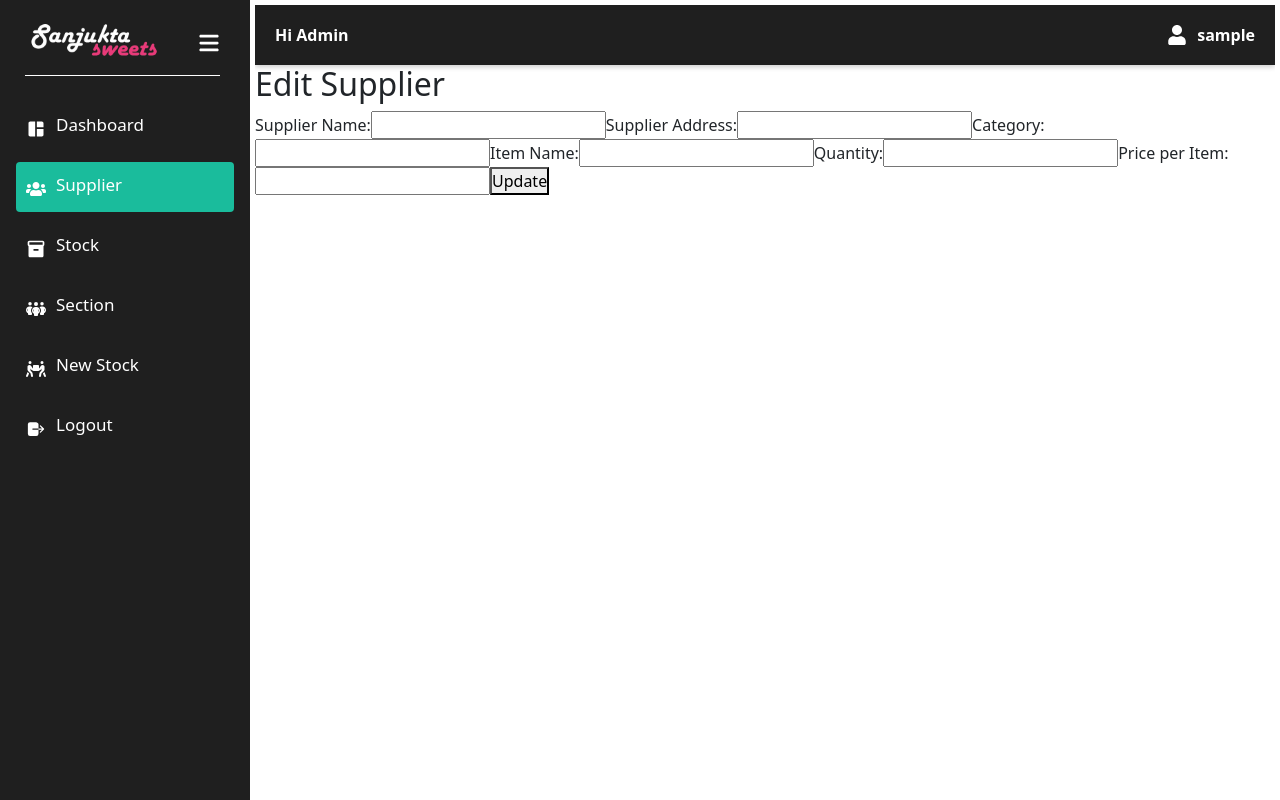
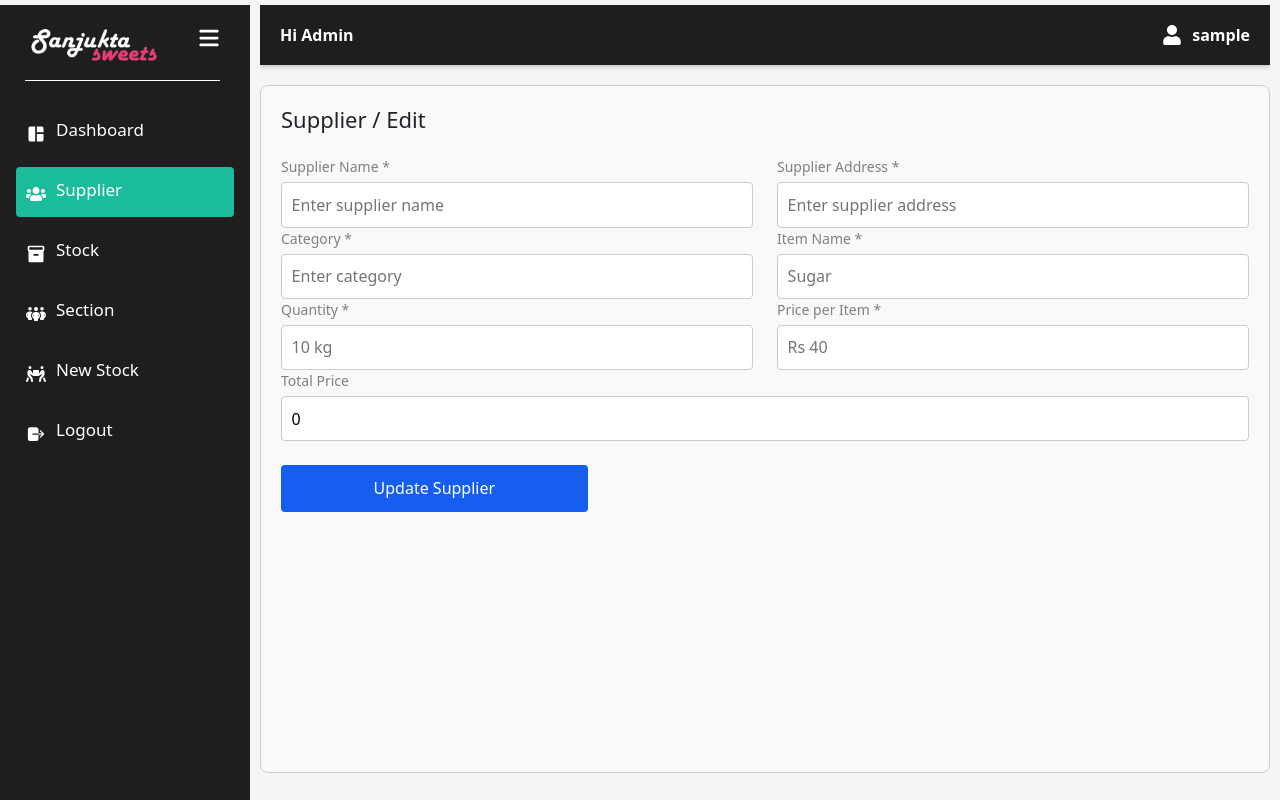
Before and after one commit to Alomj257/sanjukta-agro-products, a React (Create React App) app in the folder client/: page /admin/supplier/edit/1 in a window 1280 px wide. Built offline with nearby package versions, Linux system fonts and the light colour scheme; sample sign-in values are in the browser's storage.

Commit message:
add, delete and view supplier

```diff
--- a/client/src/components/sidebar/Sidebar.css
+++ b/client/src/components/sidebar/Sidebar.css
@@ -4,6 +4,7 @@
   color: white;
   height: 100vh;
   padding: 5px 10px;
+  margin-top: 5px;
   transition: width 0.5s ease, padding 0.5s ease;
   display: flex;
   flex-direction: column;
@@ -43,6 +44,7 @@
   color: white;
   cursor: pointer;
   font-size: 22px;
+  margin-top: -20px;
   transition: transform 0.5s ease;
 }
 
@@ -99,3 +101,7 @@
   margin-right: 0;
   text-align: center;
 }
+
+.sidebar.collapsed .collapse-btn {
+  padding-top: 15px;
+}
--- a/client/src/components/ui/button.css
+++ b/client/src/components/ui/button.css
@@ -1,6 +1,6 @@
 .ui_button {
     width: 100%;
-    padding: 0.8rem;
+    padding: 0.7rem;
     outline: none;
     border: none;
     border-radius: 4px;
--- a/client/src/index.css
+++ b/client/src/index.css
@@ -5,7 +5,7 @@
 }
 
 body {
-  background-color: #f5f5f5;
+  background-color: #f5f5f5 !important;
   font-family: system-ui;
 }
 
--- a/client/src/layouts/Layout.css
+++ b/client/src/layouts/Layout.css
@@ -19,7 +19,7 @@
   flex: 1;
   display: flex;
   flex-direction: column;
-  margin: 5px 5px;
+  margin: 5px 10px;
   overflow: hidden;
 }
 
--- a/client/src/pages/admin/supplier/AddSupplier.jsx
+++ b/client/src/pages/admin/supplier/AddSupplier.jsx
@@ -1,5 +1,8 @@
 import React, { useState, useEffect } from 'react';
 import './supplier-style.css';
+import Input from '../../../components/ui/Input';
+import Button from '../../../components/ui/Button';
+import LoadingButton from '../../../components/ui/LoadingButton';
 
 const AddSupplier = ({ onAdd }) => {
     const [formData, setFormData] = useState({
@@ -34,47 +37,94 @@ const AddSupplier = ({ onAdd }) => {
     };
 
     return (
-        <div className='add-supplier-container'>
-            <h2>Supplier / Add</h2>
+        <div className='suppier_main'>
+            <h2 className='supplier_header'>Supplier / Add</h2>
             <form onSubmit={handleSubmit}>
-                <div className="row">
-                    <div className="col-md-6">
+                <div className="row supplier_container">
+                    <div className="col-md-6 supplier_item">
                         <label>Supplier Name *</label>
-                        <input type="text" name="supplierName" value={formData.supplierName} onChange={handleChange} placeholder='Enter supplier name' required />
+                        <Input
+                            type="text"
+                            name="supplierName"
+                            value={formData.supplierName}
+                            onChange={handleChange}
+                            placeholder="Enter supplier name"
+                            required
+                        />
                     </div>
 
-                    <div className="col-md-6">
+                    <div className="col-md-6 supplier_item">
                         <label>Supplier Address *</label>
-                        <input type="text" name="supplierAddress" value={formData.supplierAddress} onChange={handleChange} placeholder='Enter supplier address' required />
+                        <Input
+                            type="text"
+                            name="supplierAddress"
+                            value={formData.supplierAddress}
+                            onChange={handleChange}
+                            placeholder="Enter supplier address"
+                            required
+                        />
                     </div>
 
-                    <div className="col-md-6">
+                    <div className="col-md-6 supplier_item">
                         <label>Category *</label>
-                        <input type="text" name="category" value={formData.category} onChange={handleChange} placeholder='Enter category' required />
+                        <Input
+                            type="text"
+                            name="category"
+                            value={formData.category}
+                            onChange={handleChange}
+                            placeholder="Enter category"
+                            required
+                        />
                     </div>
 
-                    <div className="col-md-6">
+                    <div className="col-md-6 supplier_item">
                         <label>Item Name *</label>
-                        <input type="text" name="itemName" value={formData.itemName} onChange={handleChange} placeholder='Suger' required />
+                        <Input
+                            type="text"
+                            name="itemName"
+                            value={formData.itemName}
+                            onChange={handleChange}
+                            placeholder="Sugar"
+                            required
+                        />
                     </div>
 
-                    <div className="col-md-6">
+                    <div className="col-md-6 supplier_item">
                         <label>Quantity *</label>
-                        <input type="number" name="itemQuantity" value={formData.itemQuantity} onChange={handleChange} placeholder='10 kg' required />
+                        <Input
+                            type="number"
+                            name="itemQuantity"
+                            value={formData.itemQuantity}
+                            onChange={handleChange}
+                            placeholder="10 kg"
+                            required
+                        />
                     </div>
 
-                    <div className="col-md-6">
+                    <div className="col-md-6 supplier_item">
                         <label>Price per Item *</label>
-                        <input type="number" name="pricePerItem" value={formData.pricePerItem} onChange={handleChange} placeholder='Rs 40' required />
+                        <Input
+                            type="number"
+                            name="pricePerItem"
+                            value={formData.pricePerItem}
+                            onChange={handleChange}
+                            placeholder="Rs 40"
+                            required
+                        />
                     </div>
 
-                    <div className="col-md-16">
+                    <div className="col-md-12 supplier_item">
                         <label>Total Price</label>
-                        <input type="text" name="totalPrice" value={formData.totalPrice} readOnly />
+                        <Input
+                            type="text"
+                            name="totalPrice"
+                            value={formData.totalPrice}
+                            readOnly
+                        />
                     </div>
 
-                    <div>
-                        <button type="submit">Submit</button>
+                    <div className="col-md-4 pt-4 d-flex justify-content-center align-items-center">
+                        <Button><LoadingButton title='Add Supplier' /></Button>
                     </div>
                 </div>
             </form>
--- a/client/src/pages/admin/supplier/EditSupplier.jsx
+++ b/client/src/pages/admin/supplier/EditSupplier.jsx
@@ -1,8 +1,36 @@
-import React, { useState } from 'react';
+import React, { useState, useEffect } from 'react';
 import './supplier-style.css';
+import Input from '../../../components/ui/Input';
+import Button from '../../../components/ui/Button';
+import LoadingButton from '../../../components/ui/LoadingButton';
 
-const EditSupplier = ({ supplier, onUpdate }) => {
-    const [formData, setFormData] = useState({ ...supplier });
+const EditSupplier = ({ supplierData, onUpdate }) => {
+    const [formData, setFormData] = useState({
+        supplierName: '',
+        supplierAddress: '',
+        category: '',
+        itemName: '',
+        itemQuantity: '',
+        pricePerItem: '',
+        totalPrice: 0,
+    });
+
+    useEffect(() => {
+        if (supplierData) {
+            setFormData({
+                ...supplierData,
+                totalPrice: supplierData.itemQuantity * supplierData.pricePerItem || 0,
+            });
+        }
+    }, [supplierData]);
+
+    useEffect(() => {
+        const totalPrice = formData.itemQuantity * formData.pricePerItem;
+        setFormData(prevFormData => ({
+            ...prevFormData,
+            totalPrice: totalPrice || 0,
+        }));
+    }, [formData.itemQuantity, formData.pricePerItem]);
 
     const handleChange = (e) => {
         setFormData({
@@ -13,33 +41,104 @@ const EditSupplier = ({ supplier, onUpdate }) => {
 
     const handleSubmit = (e) => {
         e.preventDefault();
-        onUpdate({ ...formData, totalPrice: formData.itemQuantity * formData.pricePerItem });
-        alert('Supplier updated successfully!');
+        onUpdate({ ...formData });
+        alert('Supplier details updated successfully!');
     };
 
     return (
-        <div className='edit-supplier-container'>
-            <h2>Edit Supplier</h2>
+        <div className='suppier_main'>
+            <h2 className='supplier_header'>Supplier / Edit</h2>
             <form onSubmit={handleSubmit}>
-                <label>Supplier Name:</label>
-                <input type="text" name="supplierName" value={formData.supplierName} onChange={handleChange} required />
+                <div className="row supplier_container">
+                    <div className="col-md-6 supplier_item">
+                        <label>Supplier Name *</label>
+                        <Input
+                            type="text"
+                            name="supplierName"
+                            value={formData.supplierName}
+                            onChange={handleChange}
+                            placeholder="Enter supplier name"
+                            required
+                        />
+                    </div>
 
-                <label>Supplier Address:</label>
-                <input type="text" name="supplierAddress" value={formData.supplierAddress} onChange={handleChange} required />
+                    <div className="col-md-6 supplier_item">
+                        <label>Supplier Address *</label>
+                        <Input
+                            type="text"
+                            name="supplierAddress"
+                            value={formData.supplierAddress}
+                            onChange={handleChange}
+                            placeholder="Enter supplier address"
+                            required
+                        />
+                    </div>
 
-                <label>Category:</label>
-                <input type="text" name="category" value={formData.category} onChange={handleChange} required />
+                    <div className="col-md-6 supplier_item">
+                        <label>Category *</label>
+                        <Input
+                            type="text"
+                            name="category"
+                            value={formData.category}
+                            onChange={handleChange}
+                            placeholder="Enter category"
+                            required
+                        />
+                    </div>
 
-                <label>Item Name:</label>
-                <input type="text" name="itemName" value={formData.itemName} onChange={handleChange} required />
+                    <div className="col-md-6 supplier_item">
+                        <label>Item Name *</label>
+                        <Input
+                            type="text"
+                            name="itemName"
+                            value={formData.itemName}
+                            onChange={handleChange}
+                            placeholder="Sugar"
+                            required
+                        />
+                    </div>
 
-                <label>Quantity:</label>
-                <input type="number" name="itemQuantity" value={formData.itemQuantity} onChange={handleChange} required />
+                    <div className="col-md-6 supplier_item">
+                        <label>Quantity *</label>
+                        <Input
+                            type="number"
+                            name="itemQuantity"
+                            value={formData.itemQuantity}
+                            onChange={handleChange}
+                            placeholder="10 kg"
+                            required
+                        />
+                    </div>
 
-                <label>Price per Item:</label>
-                <input type="number" name="pricePerItem" value={formData.pricePerItem} onChange={handleChange} required />
+                    <div className="col-md-6 supplier_item">
+                        <label>Price per Item *</label>
+                        <Input
+                            type="number"
+                            name="pricePerItem"
+                            value={formData.pricePerItem}
+                            onChange={handleChange}
+                            placeholder="Rs 40"
+                            required
+                        />
+                    </div>
 
-                <button type="submit">Update</button>
+                    <div className="col-md-12 supplier_item">
+                        <label>Total Price</label>
+                        <Input
+                            type="text"
+                            name="totalPrice"
+                            value={formData.totalPrice}
+                            placeholder="Total Price"
+                            readOnly
+                        />
+                    </div>
+
+                    <div className="col-md-4 pt-4 d-flex justify-content-center align-items-center">
+                        <Button>
+                            <LoadingButton title="Update Supplier" />
+                        </Button>
+                    </div>
+                </div>
             </form>
         </div>
     );
--- a/client/src/pages/admin/supplier/SupplierTable.jsx
+++ b/client/src/pages/admin/supplier/SupplierTable.jsx
@@ -5,17 +5,6 @@ import { FaEye } from "react-icons/fa";
 import { MdEdit } from "react-icons/md";
 import { MdDelete } from "react-icons/md";
 import { useNavigate } from 'react-router-dom';
-
-const customStyles = {
-    headCells: {
-        style: {
-            backgroundColor: '#dad8d8',
-            color: 'black',
-            fontSize: '17px',
-            fontWeight: '600'
-        }
-    },
-}
 
 const SupplierTable = () => {
     const navigate = useNavigate();
@@ -76,10 +65,10 @@ const SupplierTable = () => {
     const [data, setData] = useState([
         {
             id: 1,
-            supplierName: 'Supplier A',
-            supplierAddress: 'Address A',
-            category: 'Electronics',
-            itemName: 'Item 1',
+            supplierName: 'Jahangir Alom',
+            supplierAddress: 'Latu, Karimganj, Assam',
+            category: 'Food',
+            itemName: 'Suger',
             itemQuantity: 10,
             pricePerItem: 50,
             totalPrice: 500,
@@ -131,7 +120,7 @@ const SupplierTable = () => {
                 <input type="text" placeholder='Search supplier by name' onChange={handleSearch} />
                 <button className='supplierBtn' onClick={handleAddSupplierClick}>Add Supplier</button>
             </div>
-            <DataTable columns={columns} data={records} customStyles={customStyles} />
+            <DataTable columns={columns} data={records} />
         </div>
     );
 };
--- a/client/src/pages/admin/supplier/ViewSupplier.jsx
+++ b/client/src/pages/admin/supplier/ViewSupplier.jsx
@@ -1,18 +1,44 @@
 import React from 'react';
 import './supplier-style.css';
 
-const ViewSupplier = ({ supplier, onClose }) => {
+const ViewSupplier = ({ supplierData }) => {
+    if (!supplierData) {
+        return <p>No supplier details available.</p>;
+    }
+
     return (
-        <div className='view-supplier-container'>
-            <h2>Supplier Details</h2>
-            <p><strong>Name:</strong> {supplier.supplierName}</p>
-            <p><strong>Address:</strong> {supplier.supplierAddress}</p>
-            <p><strong>Category:</strong> {supplier.category}</p>
-            <p><strong>Item Name:</strong> {supplier.itemName}</p>
-            <p><strong>Quantity:</strong> {supplier.itemQuantity}</p>
-            <p><strong>Price Per Item:</strong> {supplier.pricePerItem}</p>
-            <p><strong>Total Price:</strong> {supplier.totalPrice}</p>
-            <button onClick={onClose}>Close</button>
+        <div className="supplier-details-container">
+            <h2 className="supplier-header">Supplier / View Details</h2>
+            <div className="supplier-details">
+                <div className="supplier-row">
+                    <label>Supplier Name:</label>
+                    <span>{supplierData.supplierName}</span>
+                </div>
+                <div className="supplier-row">
+                    <label>Supplier Address:</label>
+                    <span>{supplierData.supplierAddress}</span>
+                </div>
+                <div className="supplier-row">
+                    <label>Category:</label>
+                    <span>{supplierData.category}</span>
+                </div>
+                <div className="supplier-row">
+                    <label>Item Name:</label>
+                    <span>{supplierData.itemName}</span>
+                </div>
+                <div className="supplier-row">
+                    <label>Quantity:</label>
+                    <span>{supplierData.itemQuantity} kg</span>
+                </div>
+                <div className="supplier-row">
+                    <label>Price Per Item:</label>
+                    <span>${supplierData.pricePerItem}</span>
+                </div>
+                <div className="supplier-row">
+                    <label>Total Price:</label>
+                    <span>${supplierData.totalPrice}</span>
+                </div>
+            </div>
         </div>
     );
 };
--- a/client/src/pages/admin/supplier/supplier-style.css
+++ b/client/src/pages/admin/supplier/supplier-style.css
@@ -51,62 +51,29 @@
     background-color: #b6b4b4;
 }
 
-/* Add Supplier */
-
-.add-supplier-container {
+.suppier_main {
     margin-top: 20px;
     padding: 20px;
+    height: 86vh;
     border: 1px solid #ccc;
     border-radius: 8px;
     background-color: #f9f9f9;
 }
 
-.add-supplier-container h2 {
+.supplier_header {
     margin-bottom: 24px;
     font-size: 22px;
     font-weight: 500;
 }
 
-.add-supplier-container form {
+.supplier_item {
     display: flex;
-    flex-wrap: wrap;
+    flex-direction: column;
 }
 
-.add-supplier-container form label {
+.supplier_item label {
     color: gray;
-    margin-bottom: 8px;
+    font-size: 14px;
     font-weight: 500;
+    margin-bottom: 5px;
 }
-
-.add-supplier-container form input {
-    width: 100%;
-    padding: 0.6rem;
-    margin-bottom: 14px;
-    border-radius: 4px;
-    border: none;
-    outline: none;
-    border: 1px solid #ccc;
-}
-
-.add-supplier-container form input:hover {
-    border-color: #165ef0;
-}
-
-.add-supplier-container form input:focus {
-    border-color: #165ef0;
-}
-
-.add-supplier-container button {
-    width: 25%;
-    padding: 10px;
-    background-color: #007bff;
-    color: white;
-    border: none;
-    border-radius: 4px;
-    cursor: pointer;
-    margin: 20px 0;
-}
-
-.add-supplier-container button:hover {
-    background-color: #0056b3;
-}
```
Also changed, not shown: client/src/components/dataTable/DataTable.jsx (+20 -2 lines).
